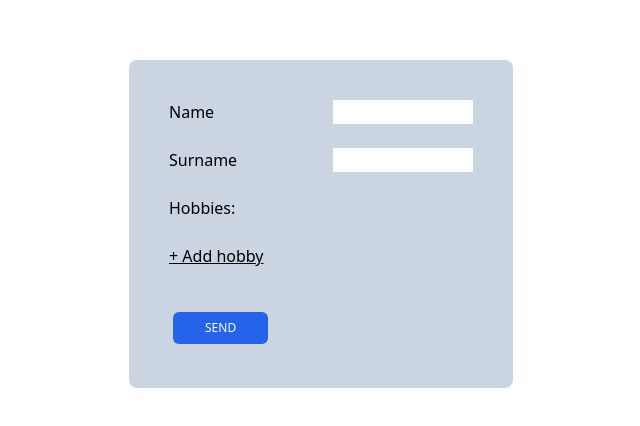
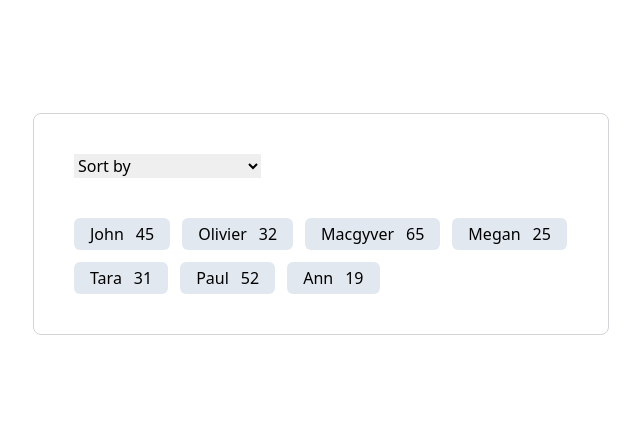
Before and after one commit to patrycjapetryk/react-2-0, a React (Vite) app: page / in a window 1280 px wide. Shown: the part 176-602 px from the top of the page, without its empty margins (319-959 px from the left). Built offline with nearby package versions, Linux system fonts and the light colour scheme.

Commit message:
Add sorting

```diff
--- a/src/App.tsx
+++ b/src/App.tsx
@@ -1,9 +1,10 @@
-import { FormWizard } from "./components/FormWizard";
+import { Users } from "./components/Users";
+import { usersData } from "./components/Users/usersData";
 
 function App() {
   return (
-    <main className="flex min-h-screen w-full flex-col items-center justify-center gap-6">
-      <FormWizard />
+    <main className="flex min-h-screen w-full items-center justify-center">
+      <Users usersData={usersData} />
     </main>
   );
 }
--- a/src/components/FormWizard/FormWizard.tsx
+++ /dev/null
@@ -1,84 +0,0 @@
-import { type MouseEventHandler, useState } from "react";
-import { useForm, type SubmitHandler } from "react-hook-form";
-import { zodResolver } from "@hookform/resolvers/zod";
-import { v4 as uuidv4 } from "uuid";
-
-import { Button, Input, Text } from "../../ui";
-import { type RegistrationFormData, validationSchema } from "./types";
-
-type Hobbies = {
-  id: string;
-}[];
-
-export function FormWizard() {
-  const [allHobbies, setAllHobbies] = useState<Hobbies>([]);
-
-  const {
-    register,
-    unregister,
-    handleSubmit,
-    formState: { errors },
-  } = useForm<RegistrationFormData>({
-    resolver: zodResolver(validationSchema),
-  });
-
-  const handleRegistrationForm: SubmitHandler<RegistrationFormData> = (
-    data,
-  ) => {
-    console.log(`allHobbies`);
-    console.log(allHobbies);
-
-    console.log(`data`);
-    console.log(data);
-  };
-
-  const handleClick: MouseEventHandler<HTMLButtonElement> = () => {
-    setAllHobbies((allHobbies) => [...allHobbies, { id: uuidv4() }]);
-  };
-
-  const handleRemove = (id: string) => {
-    unregister("hobbies");
-    setAllHobbies((allHobbies) =>
-      [...allHobbies].filter((item) => item.id !== id),
-    );
-  };
-
-  return (
-    <form
-      className="w-96 rounded-lg bg-slate-300 p-10"
-      onSubmit={handleSubmit(handleRegistrationForm)}
-      noValidate
-    >
-      <Input label="Name" {...register("name")} error={errors.name} />
-      <Input label="Surname" {...register("surname")} error={errors.surname} />
-
-      <div className="mb-10">
-        <Text>Hobbies:</Text>
-        <button className="underline" onClick={handleClick} type="button">
-          + Add hobby
-        </button>
-      </div>
-
-      {allHobbies.map((item, index) => {
-        return (
-          <div key={item.id} className="relative">
-            <Input
-              label="Hobby"
-              {...register(`hobbies.${index}.hobby`)}
-              error={errors.hobbies?.[index]?.hobby}
-            />
-            <button
-              className="absolute right-1 top-0"
-              onClick={() => handleRemove(item.id)}
-              type="button"
-            >
-              X
-            </button>
-          </div>
-        );
-      })}
-
-      <Button label="Send" type="submit" />
-    </form>
-  );
-}
--- a/src/components/FormWizard/index.ts
+++ /dev/null
@@ -1 +0,0 @@
-export { FormWizard } from "./FormWizard";
--- a/src/components/FormWizard/types.ts
+++ /dev/null
@@ -1,20 +0,0 @@
-import { z } from "zod";
-
-export const hobbySchema = z.object({
-  hobby: z.string().min(3, { message: "Min 3 characters is required" }),
-});
-
-export const validationSchema = z.object({
-  name: z
-    .string()
-    .min(3, { message: "Min 3 characters is required" })
-    .max(20, "Max 20 characters"),
-  surname: z
-    .string()
-    .min(3, { message: "Min 3 characters is required" })
-    .max(20, "Max 20 characters"),
-  hobbies: z.array(hobbySchema),
-});
-
-// export type HobbyFormData = z.infer<typeof hobbySchema>;
-export type RegistrationFormData = z.infer<typeof validationSchema>;
--- /dev/null
+++ b/src/components/Users/Users.tsx
@@ -0,0 +1,48 @@
+import { type ChangeEventHandler } from "react";
+
+import { capitalizeText } from "../../utils/capitalizeText";
+import { type UsersData } from "./usersData";
+import { SortingType, useSortableData } from "../../hooks/useSortableData";
+
+type Props = {
+  usersData: UsersData;
+};
+
+export function Users({ usersData }: Props) {
+  const data = usersData.map(({ id, nickname, age }) => {
+    return { id, nickname: capitalizeText(nickname), age };
+  });
+
+  const { sortedData, setSorting } = useSortableData({ data });
+
+  const handleChange: ChangeEventHandler<HTMLSelectElement> = (event) => {
+    const selectValue = event.target.value as SortingType;
+    setSorting(selectValue);
+  };
+
+  return (
+    <section className="max-w-xl rounded-lg border border-zinc-300 p-10">
+      <select className="flex gap-6" onChange={handleChange}>
+        <option value="">Sort by</option>
+        <option value={SortingType.NICKNAME_ASC}>Nickname ascending</option>
+        <option value={SortingType.NICKNAME_DES}>Nickname descending</option>
+        <option value={SortingType.AGE_ASC}>Age ascending</option>
+        <option value={SortingType.AGE_DES}>Age descending</option>
+      </select>
+
+      <div className="mt-10 flex flex-wrap gap-3">
+        {sortedData.map(({ id, nickname, age }) => {
+          return (
+            <div
+              className="flex gap-3 rounded-md bg-slate-200 px-4 py-1"
+              key={id}
+            >
+              <p>{nickname}</p>
+              <p>{age}</p>
+            </div>
+          );
+        })}
+      </div>
+    </section>
+  );
+}
--- /dev/null
+++ b/src/components/Users/index.ts
@@ -0,0 +1 @@
+export { Users } from "./Users";
--- /dev/null
+++ b/src/components/Users/usersData.ts
@@ -0,0 +1,11 @@
+export const usersData = [
+  { id: 1, nickname: "john", age: 45 },
+  { id: 2, nickname: "olivier", age: 32 },
+  { id: 3, nickname: "macgyver", age: 65 },
+  { id: 4, nickname: "megan", age: 25 },
+  { id: 5, nickname: "tara", age: 31 },
+  { id: 6, nickname: "paul", age: 52 },
+  { id: 7, nickname: "ann", age: 19 },
+];
+
+export type UsersData = typeof usersData;
--- /dev/null
+++ b/src/hooks/useSortableData.ts
@@ -0,0 +1,54 @@
+import { useState } from "react";
+import { type UsersData } from "../components/Users/usersData";
+
+export enum SortingType {
+  NICKNAME_ASC = "nickname-ascending",
+  NICKNAME_DES = "nickname-descending",
+  AGE_ASC = "age-ascending",
+  AGE_DES = "age-descending",
+  NOT_SET = "",
+}
+
+export function useSortableData({ data }: { data: UsersData }) {
+  const [sortingField, setSortingField] = useState(SortingType.NOT_SET);
+
+  const sortedData = (data: UsersData) => {
+    if (sortingField === SortingType.NICKNAME_ASC) {
+      return data.sort((a, b) => {
+        const nameA = a.nickname.toUpperCase(); // ignore upper and lowercase
+        const nameB = b.nickname.toUpperCase();
+        if (nameA < nameB) {
+          return -1;
+        }
+        if (nameA > nameB) {
+          return 1;
+        }
+        return 0;
+      });
+    } else if (sortingField === SortingType.NICKNAME_DES) {
+      return data.sort((a, b) => {
+        const nameA = a.nickname.toUpperCase(); // ignore upper and lowercase
+        const nameB = b.nickname.toUpperCase();
+        if (nameA < nameB) {
+          return 1;
+        }
+        if (nameA > nameB) {
+          return -1;
+        }
+        return 0;
+      });
+    } else if (sortingField === SortingType.AGE_ASC) {
+      return data.sort((a, b) => a.age - b.age);
+    } else if (sortingField === SortingType.AGE_DES) {
+      return data.sort((a, b) => b.age - a.age);
+    } else {
+      return data;
+    }
+  };
+
+  const setSorting = (field: SortingType) => {
+    setSortingField(field);
+  };
+
+  return { sortedData: sortedData(data), setSorting };
+}
--- /dev/null
+++ b/src/utils/capitalizeText.ts
@@ -0,0 +1,3 @@
+export const capitalizeText = (text: string) => {
+  return `${text[0].toUpperCase()}${text.toLowerCase().substring(1)}`;
+};
```
